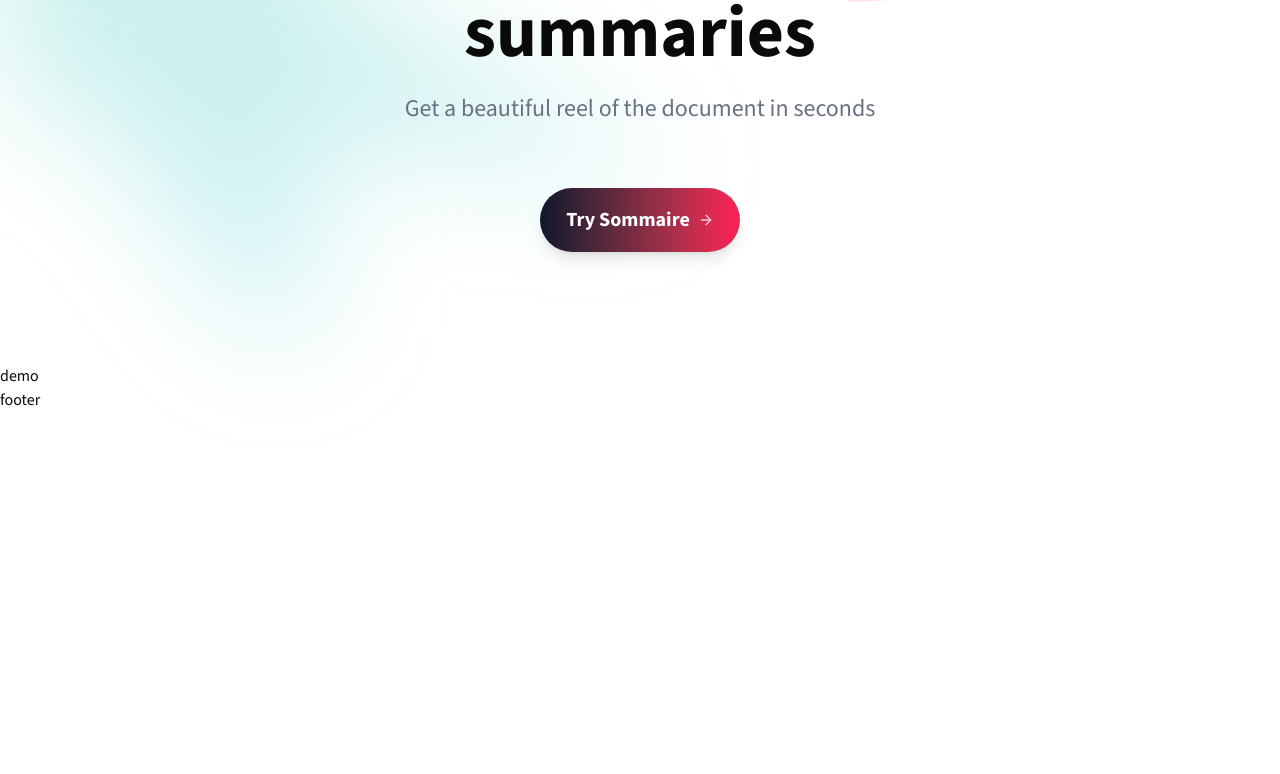
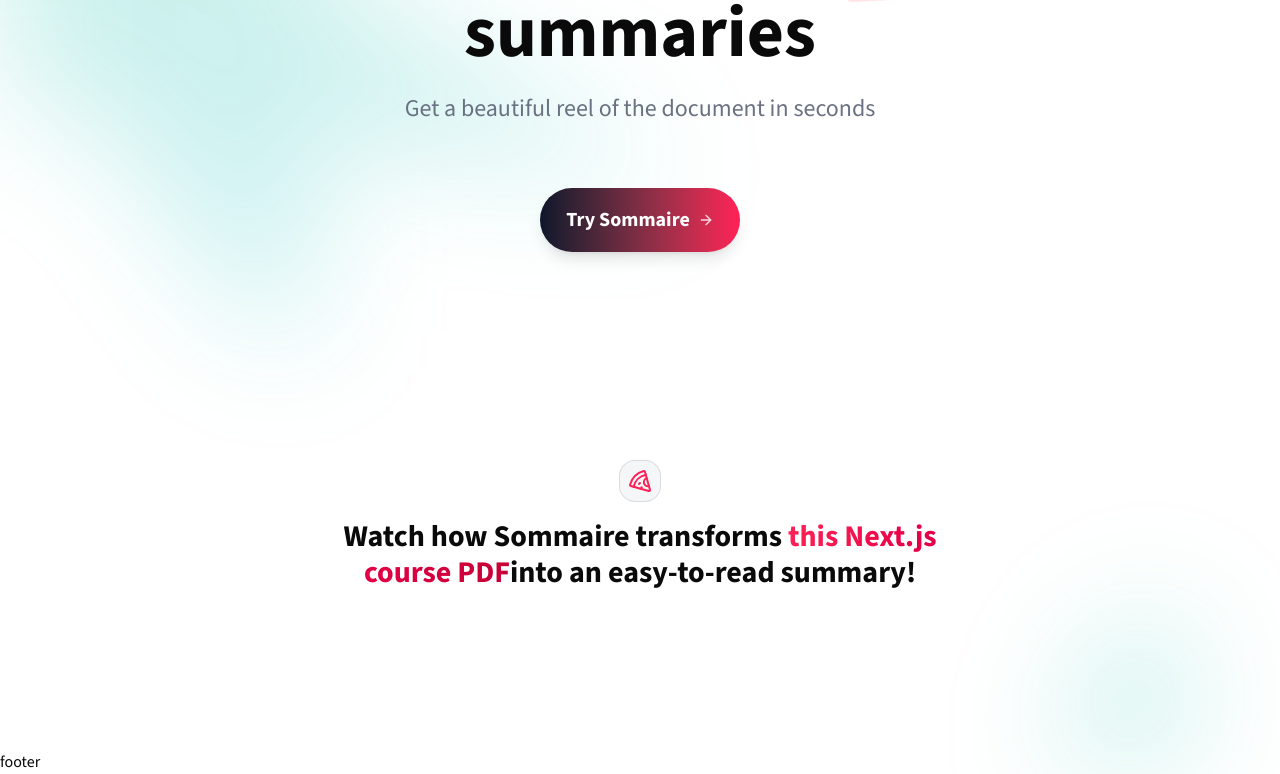
Before and after one commit to elaa-brahmi/ai-saas, a Next.js app in the folder my-app/: page / in a window 1280 px wide. Shown: the part 288-1062 px from the top of the page. Before the commit the page ends 800 px from the top, so only its background shows below. Built offline with nearby package versions, Linux system fonts and the light colour scheme.

Commit message:
completed the demo section

```diff
--- a/my-app/components/home/DemoSection.tsx
+++ b/my-app/components/home/DemoSection.tsx
@@ -1,4 +1,46 @@
+import {Pizza } from 'lucide-react'
 export default function DemoSection(){
     return(
-    <div>demo</div>)
+    <section className="relative">
+        <div className="py-12 lg:py-24 max-w-5xl mx-auto sm:px-6
+        lg:px-8">
+
+
+            <div
+                aria-hidden="true"
+                className="pointer-events-none absolute inset-0 -z-10
+                transform-gpu overflow-hidden blur-3xl"
+            >
+            <div
+                className="relative left-[calc(50%+3rem)] aspect-1155/678
+                w-[36.125rem] -translate-x-1/2 bg-linear-to-br
+                from-emerald-500 via-teal-500 to-cyan-500 opacity-30
+                sm:left-[calc(50%+36rem)] sm:w-[72.1875rem]"
+                style={{
+                    clipPath:
+                    'polygon(74.1% 44.1%, 100% 61.6%, 97.5% 26.9%, 85.5% 0.1%, 80.7% 2%, 72.5% 32.5%, 60.2% 62.4%, 52.4% 68.1%, 47.5% 58.3%, 45.2% 34.5%, 27.5% 76.7%, 0.1% 64.9%, 17.9% 100%, 27.6% 76.8%, 76.1% 97.7%, 74.1% 44.1%) ',
+                }}
+                />
+            </div>
+            <div className="relative mx-auto flex flex-col items-center text-center space-y-4">
+                <div className="inline-flex items-center justify-center p-2 rounded-2xl bg-gray-100/80
+                backdrop-blur-xs border border-gray-500/20">
+                <Pizza className="w-6 h-6 text-rose-500"/>
+                </div>
+                <div className="text-center mb-16">
+                <h3 className="font-bold text-3xl max-w-2xl mx-autopx-4 sm:px-6">
+                    Watch how Sommaire transforms <span className="bg-linear-to-r from-rose-500 to-rose-700
+                    bg-clip-text text-transparent"
+                    >this Next.js course PDF</span>
+                    into an
+                    easy-to-read summary!
+                </h3>
+            </div>
+            <div className="flex justify-center items-center px-2 sm:px-4 lg:px-6">
+                 {/*  <Summay/> */}
+            </div>
+            </div>
+        </div>
+    </section>
+);
 }
```
